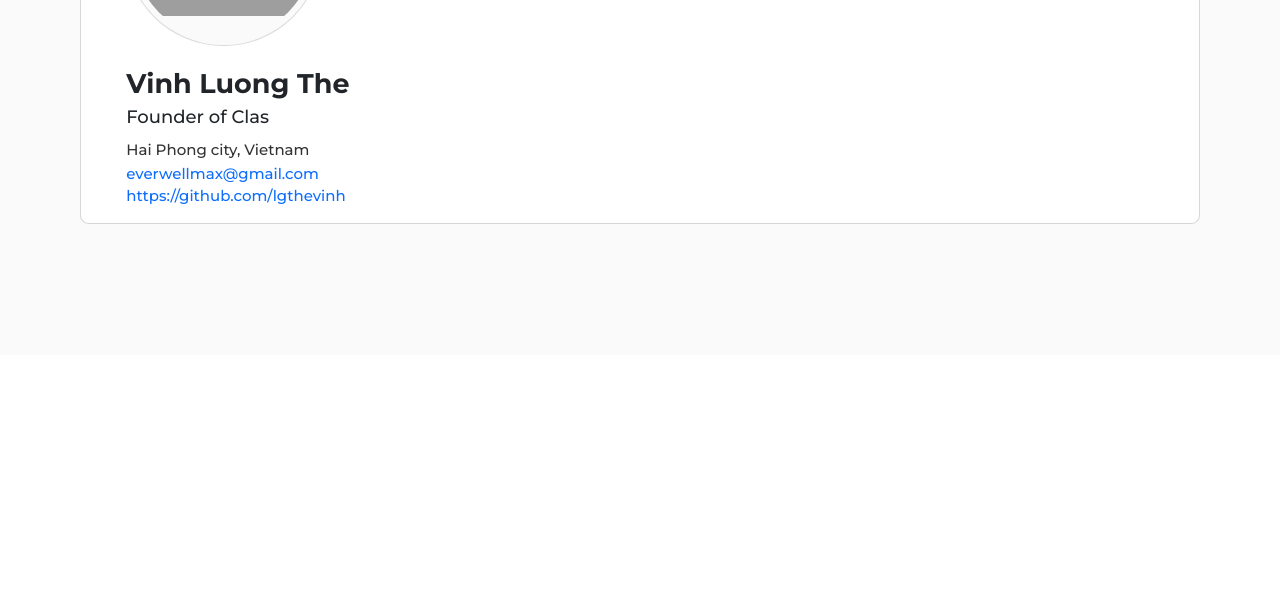
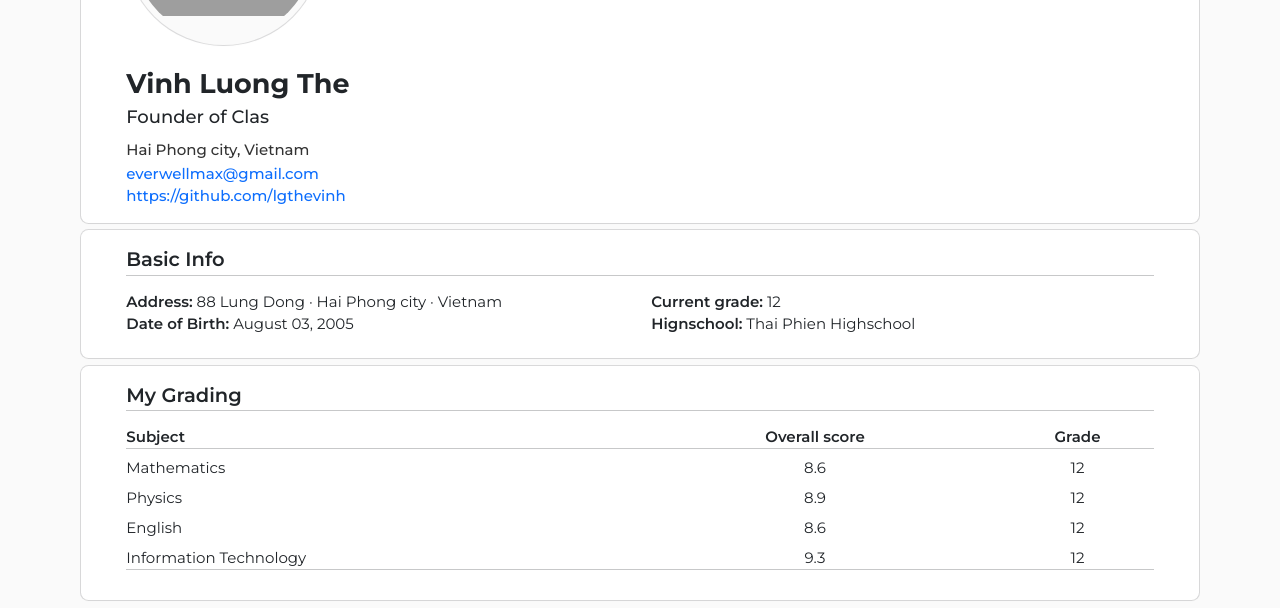
Before and after one commit to Techco-org/Clas, a Flask app: page /home/user/1 in a window 1280 px wide. Shown: the part 445-1053 px from the top of the page. Before the commit the page ends 669 px from the top, so only its background shows below. Run offline with Flask 3, Linux system fonts and the light colour scheme; data comes from the database, SQL or seed files in the repository; both versions use the stored data as it was after the commit; some web fonts are replaced; grey boxes are pictures that could not be loaded.

Commit message:
user basic info and grading

```diff
--- a/website/templates/user.html
+++ b/website/templates/user.html
@@ -5,7 +5,7 @@
 {% endblock %}
 {% block section %}
     <div class="d-flex flex-column w-100">
-        <section class="personal-info rounded-3 bg-white box-shadow" style="height: fit-content; width: 100%;">
+        <section class="personal-info rounded-3 bg-white box-shadow mb-2" style="height: fit-content; width: 100%;">
             <div class="d-block banner w-100" style="height: 23em; width: 100%; position: relative;">
                 <img src="/data/{{user.id}}_background" onerror="this.onerror=null; this.src='https://media.istockphoto.com/id/1133363749/photo/white-canvas-texture.jpg?b=1&s=170667a&w=0&k=20&c=JvXOFDmN3ACSBnWMQPJfwebOw4y5vTv48OAOvIXu3S4='" alt="" class="object-fit-cover rounded-top-3 z-1" style="width: 100%; height: 100%;">
             </div>
@@ -36,4 +36,76 @@
                 </div>
             </div>
         </section>
+        <section class="basic-info position-relative rounded-3 bg-white box-shadow mb-2" style="height: fit-content; width: 100%;">
+            <div class="d-flex flex-column mx-lg-5 mx-3 mx-sm-3 py-3">
+                <div class="section-label w-100">
+                    <p class="space-none">Basic Info</p>
+                    <hr class="w-100 mt-0">
+                </div>
+                <div class="row">
+                    <div class="col-12 col-lg-6 col-md-12 col-sm-12 pb-2">
+                        {% if user.home_address or user.city or user.country %}
+                            <p class="space-none display-fs"><span class="fw-semibold">Address:</span>
+                            {% if user.home_address %}
+                            {{user.home_address}}
+                            {% endif %}
+                            {% if user.city %}
+                            · {{user.city}} city
+                            {% endif %}
+                            {% if user.country %}
+                            · {{user.country}}
+                            {% endif %}</p>
+                        {% endif %}
+                        {% if user.date_of_birth %}
+                        <p class="space-none display-fs"><span class="fw-semibold">Date of Birth:</span> {{user.date_of_birth.strftime('%B %d, %Y')}} </p>
+                        {% endif %}
+                    </div>
+                    <div class="col-12 col-lg-6 col-md-12 col-sm-12 pb-2">
+                        {% if user.current_grade %}
+                        <p class="space-none display-fs"><span class="fw-semibold">Current grade:</span> {{user.current_grade}} </p>
+                        {% endif %}
+                        {% if user.highschool %}
+                        <p class="space-none display-fs"><span class="fw-semibold">Hignschool:</span> {{user.highschool}} </p>
+                        {% endif %}
+                    </div>
+                </div>
+            </div>
+        </section>
+
+        <section class="grading position-relative rounded-3 bg-white box-shadow mb-2" style="height: fit-content; width: 100%;">
+            <div class="d-flex flex-column mx-lg-5 mx-3 mx-sm-3 py-3">
+                <div class="section-label w-100">
+                    <p class="space-none">My Grading</p>
+                    <hr class="w-100 mt-0">
+                </div>
+                <div class="row">
+                    <div class="col-6">
+                        <p class="space-none display-fs"><span class="fw-semibold">Subject</span></p>
+                    </div>
+                    <div class="col-4">
+                        <p class="space-none display-fs text-center"><span class="fw-semibold">Overall score</span></p>
+                    </div>
+                    <div class="col-2">
+                        <p class="space-none display-fs text-center"><span class="fw-semibold">Grade</span></p>
+                    </div>
+                </div>
+                {% if user.grades %}
+                <hr class="w-100 my-0">
+                    {% for grade in user.grades %}
+                    <div class="row mt-2">
+                        <div class="col-6">
+                            <p class="space-none display-fs">{{grade.subject}}</span></p>
+                        </div>
+                        <div class="col-4">
+                            <p class="space-none display-fs text-center">{{grade.overall}}</p>
+                        </div>
+                        <div class="col-2">
+                            <p class="space-none display-fs text-center">{{grade.grade}}</p>
+                        </div>
+                    </div>
+                    {% endfor %}
+                {% endif %}
+                <hr class="w-100 mt-0">
+            </div>
+        </section>
 {% endblock %}
```
Also changed, not shown: instance/database.db.
